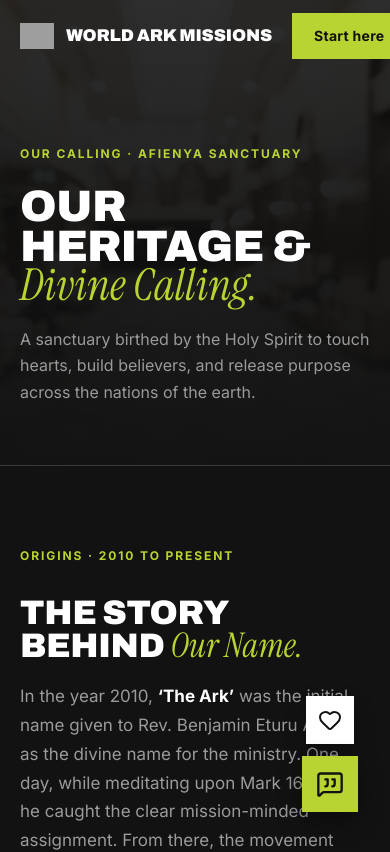
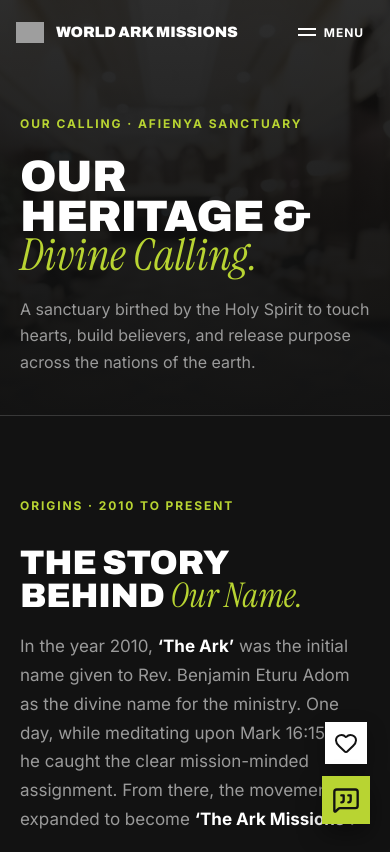
Before and after one commit to cybhen-premium/WAM-Website, a Next.js app: page /about in a window 390 px wide. Shown: the top 852 px of the page. Built offline with nearby package versions, Linux system fonts and the light colour scheme; no server answers; the database is empty; grey boxes are pictures that could not be loaded.

Commit message:
fix(mobile): enhance responsiveness across header, sections, forms, and admin layouts

```diff
--- a/src/app/about/AboutPage.module.css
+++ b/src/app/about/AboutPage.module.css
@@ -377,3 +377,14 @@
     grid-template-columns: minmax(0, 1fr);
   }
 }
+
+@media (max-width: 640px) {
+  .hero {
+    padding-top: 110px;
+    padding-bottom: 40px;
+  }
+
+  .pillar {
+    padding: 24px 18px;
+  }
+}
--- a/src/app/admin/ministries/MinistriesAdmin.module.css
+++ b/src/app/admin/ministries/MinistriesAdmin.module.css
@@ -452,3 +452,26 @@
   color: #fca5a5;
   border-color: rgba(239, 68, 68, 0.4);
 }
+
+@media (max-width: 991px) {
+  .layout {
+    flex-direction: column;
+  }
+  .main {
+    height: auto;
+    min-height: 100vh;
+  }
+  .header {
+    padding: 1.25rem 1rem;
+    flex-direction: column;
+    align-items: flex-start;
+    gap: 1rem;
+  }
+  .container {
+    padding: 1.25rem 1rem;
+  }
+  .infoBanner {
+    flex-direction: column;
+    align-items: flex-start;
+  }
+}
--- a/src/app/admin/sections/Sections.module.css
+++ b/src/app/admin/sections/Sections.module.css
@@ -329,3 +329,22 @@
 .uploadImageBtn:hover {
   background-color: #334155 !important;
 }
+
+@media (max-width: 991px) {
+  .layout {
+    flex-direction: column;
+  }
+  .main {
+    height: auto;
+    min-height: 100vh;
+  }
+  .header {
+    padding: 1.25rem 1rem;
+    flex-direction: column;
+    align-items: flex-start;
+    gap: 1rem;
+  }
+  .container {
+    padding: 1.25rem 1rem;
+  }
+}
--- a/src/app/contact/Contact.module.css
+++ b/src/app/contact/Contact.module.css
@@ -454,3 +454,14 @@
     grid-template-columns: minmax(0, 1fr);
   }
 }
+
+@media (max-width: 640px) {
+  .hero {
+    padding-top: 110px;
+    padding-bottom: 40px;
+  }
+
+  .card {
+    padding: 24px 18px;
+  }
+}
--- a/src/app/giving/Giving.module.css
+++ b/src/app/giving/Giving.module.css
@@ -124,3 +124,18 @@
     grid-template-columns: minmax(0, 1fr);
   }
 }
+
+@media (max-width: 640px) {
+  .hero {
+    padding-top: 110px;
+    padding-bottom: 40px;
+  }
+
+  .card {
+    padding: 24px 18px;
+  }
+
+  .paymentInfo {
+    padding: 14px;
+  }
+}
--- a/src/app/layout.tsx
+++ b/src/app/layout.tsx
@@ -1,8 +1,15 @@
-import type { Metadata } from "next";
+import type { Metadata, Viewport } from "next";
 import "./globals.css";
 import AuthProvider from "@/components/AuthProvider";
 import PrayerFAB from "@/components/PrayerFAB";
 import PageTransition from "@/components/PageTransition";
+
+export const viewport: Viewport = {
+  width: "device-width",
+  initialScale: 1,
+  maximumScale: 5,
+  themeColor: "#121212",
+};
 
 export const metadata: Metadata = {
   title: "World Ark Missions | A Place of Salvation, Transformation & Purpose",
--- a/src/app/ministries/[slug]/MinistryDetails.module.css
+++ b/src/app/ministries/[slug]/MinistryDetails.module.css
@@ -145,3 +145,14 @@
     grid-template-columns: minmax(0, 1fr);
   }
 }
+
+@media (max-width: 640px) {
+  .hero {
+    min-height: 400px;
+    padding-bottom: 36px;
+  }
+
+  .galleryGrid {
+    grid-template-columns: 1fr;
+  }
+}
--- a/src/components/Footer.module.css
+++ b/src/components/Footer.module.css
@@ -109,4 +109,17 @@
     gap: 36px;
     padding-bottom: 48px;
   }
+
+  .bottomRow {
+    flex-direction: column;
+    align-items: flex-start;
+    gap: 10px;
+  }
+
+  .watermark {
+    font-size: clamp(28px, 9vw, 54px);
+    line-height: 1;
+    padding-left: 16px;
+    margin-bottom: 0;
+  }
 }
--- a/src/components/Navbar.module.css
+++ b/src/components/Navbar.module.css
@@ -233,3 +233,29 @@
     display: inline-flex;
   }
 }
+
+@media (max-width: 640px) {
+  .headerContainer {
+    padding: 0 16px;
+    height: 64px;
+    gap: 12px;
+  }
+
+  .actions a {
+    display: none;
+  }
+
+  .logoText {
+    font-size: 15px;
+  }
+
+  .logoImage {
+    width: 28px;
+    height: 28px;
+  }
+
+  .menuButton {
+    padding: 6px 10px;
+    font-size: 12px;
+  }
+}
--- a/src/components/PrayerFAB.module.css
+++ b/src/components/PrayerFAB.module.css
@@ -228,3 +228,28 @@
   font-size: 0.95rem;
   line-height: 1.5;
 }
+
+@media (max-width: 640px) {
+  .fabContainer {
+    bottom: 1.25rem;
+    right: 1.25rem;
+  }
+
+  .fab {
+    width: 48px;
+    height: 48px;
+  }
+
+  .givingFab {
+    width: 42px;
+    height: 42px;
+  }
+
+  .modalOverlay {
+    padding: 1rem;
+  }
+
+  .modal {
+    padding: 1.5rem 1.25rem;
+  }
+}
```
Also changed, not shown: src/components/AgendaSection.module.css (+5 -5 lines), src/components/Founder.module.css (+15 -0 lines).
